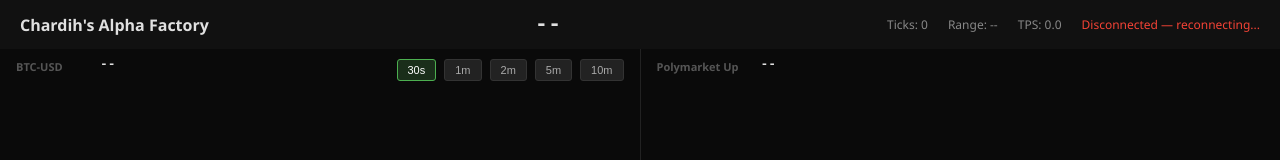
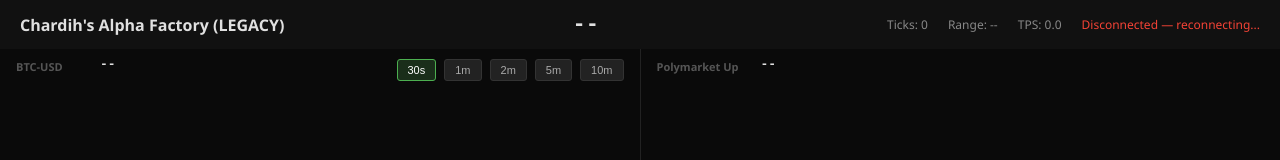
Before and after one commit to kz357/chardihs-alpha-factory-legacy, a plain HTML site: page index.html in a window 1280 px wide. Shown: the top 160 px of the page. Drawn offline with Linux system fonts and the light colour scheme.

Commit message:
minor frontend change

```diff
--- a/index.html
+++ b/index.html
@@ -2,7 +2,7 @@
 <html lang="en">
 <head>
 <meta charset="UTF-8">
-<title>Chardih's Alpha Factory</title>
+<title>Chardih's Alpha Factory (LEGACY)</title>
 <style>
   * { margin: 0; padding: 0; box-sizing: border-box; }
   body { background: #0a0a0a; color: #e0e0e0; font-family: 'Segoe UI', monospace; }
@@ -118,7 +118,7 @@
 <body>
 
 <div id="header">
-  <h1>Chardih's Alpha Factory</h1>
+  <h1>Chardih's Alpha Factory (LEGACY)</h1>
   <div id="price-display">--</div>
   <div id="stats">
     <span id="stat-ticks">Ticks: 0</span>
```
